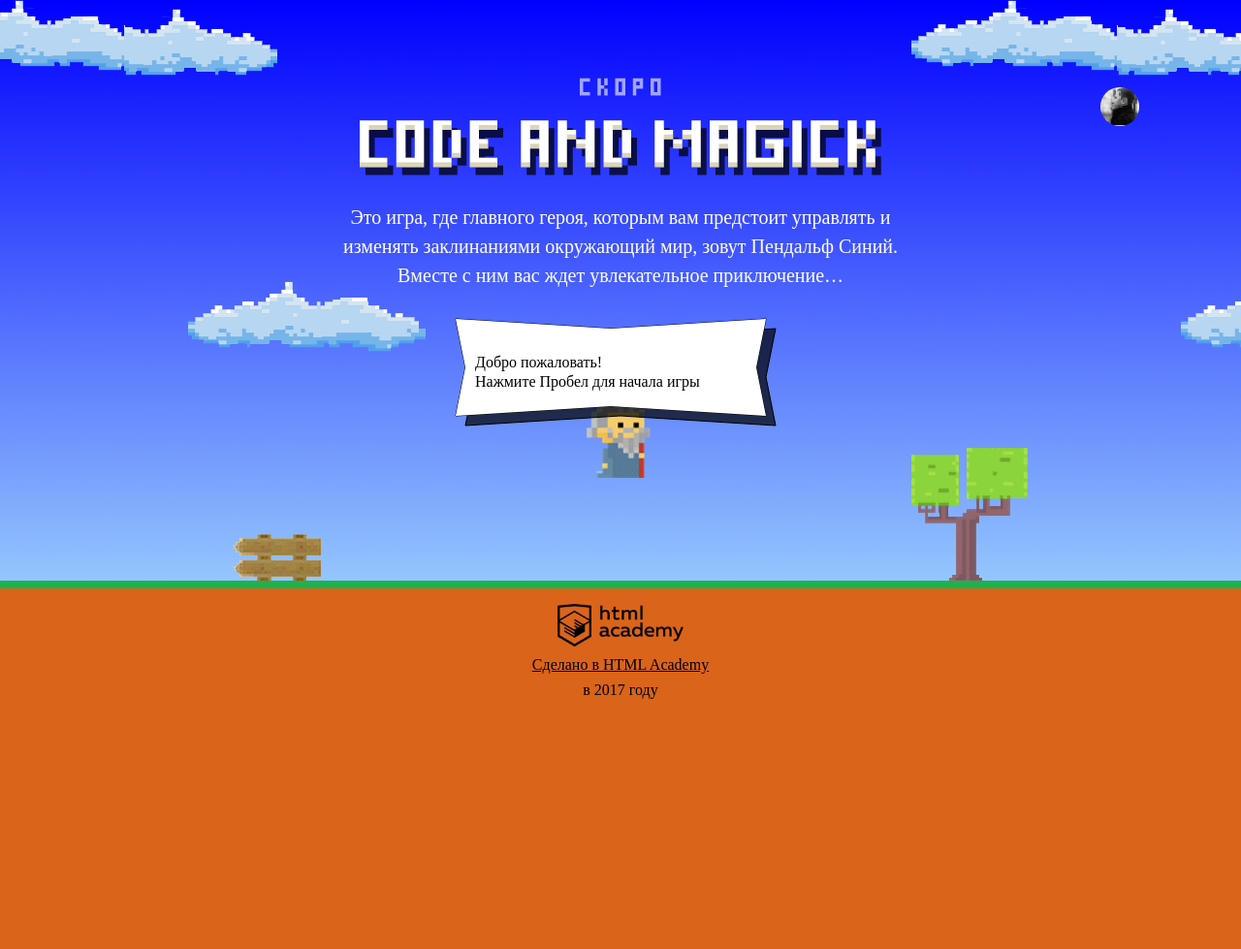
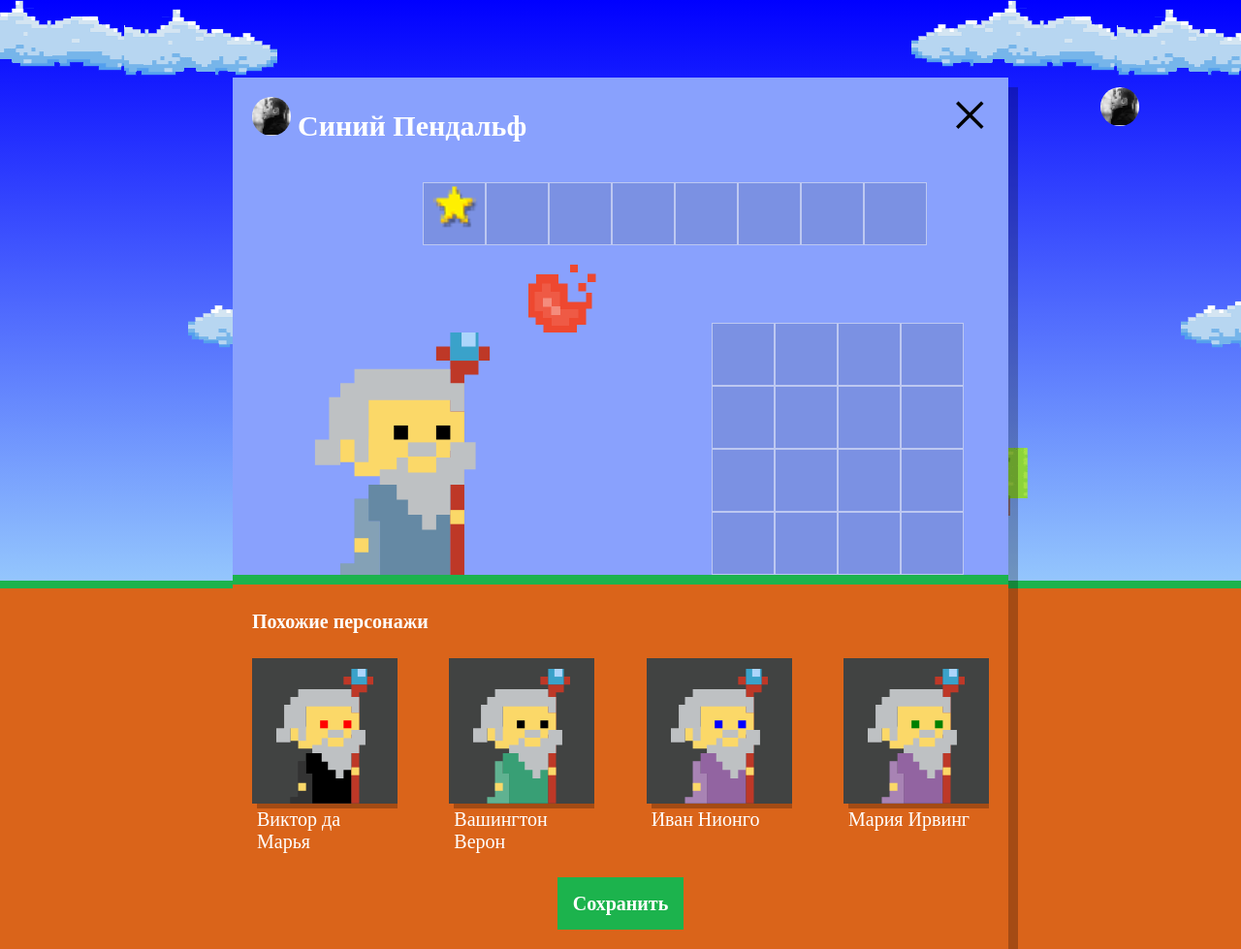
Before and after one commit to el-tumakov/301675-code-and-magick-20, a website: page index.html in a window 1280 px wide. Shown: the whole page at 97% size. Before the commit the page ends 800 px from the top, so only its background shows below. Drawn offline with Linux system fonts and the light colour scheme; a web font is replaced by a local one.

Commit message:
Реализует блок похожих персонажей
Добавляет в блок похожих персонажей четырх магов
со случайно сгенерированными именами и цветом плащей и глаз

```diff
--- a/index.html
+++ b/index.html
@@ -209,6 +209,7 @@
   }
 </script>
 <script src="js/stat.js"></script>
+<script src="js/setup.js"></script>
 <script src="js/game.js"></script>
 
 </body>
--- /dev/null
+++ b/js/setup.js
@@ -0,0 +1,73 @@
+'use strict';
+
+var NAMES = [
+  'Иван',
+  'Хуан Себастьян',
+  'Мария',
+  'Кристоф',
+  'Виктор',
+  'Юлия',
+  'Люпита',
+  'Вашингтон'
+];
+var SURNAMES = [
+  'да Марья',
+  'Верон',
+  'Мирабелла',
+  'Вальц',
+  'Онопко',
+  'Топольницкая',
+  'Нионго',
+  'Ирвинг'
+];
+var COAT_COLORS = [
+  'rgb(101, 137, 164)',
+  'rgb(241, 43, 107)',
+  'rgb(146, 100, 161)',
+  'rgb(56, 159, 117)',
+  'rgb(215, 210, 55)',
+  'rgb(0, 0, 0)'
+];
+var EYES_COLORS = [
+  'black',
+  'red',
+  'blue',
+  'yellow',
+  'green'
+];
+var WIZARDS_COUNT = 4;
+
+var setup = document.querySelector('.setup');
+var similarWizards = document.querySelector('.setup-similar');
+
+setup.classList.remove('hidden');
+similarWizards.classList.remove('hidden');
+
+var similarListElement = document.querySelector('.setup-similar-list');
+var similarWizardTemplate = document.querySelector('#similar-wizard-template')
+  .content
+  .querySelector('.setup-similar-item');
+var wizards = [];
+
+var getRandomElement = function (array) {
+  return array[Math.floor(Math.random() * array.length)];
+};
+
+for (var i = 0; i < WIZARDS_COUNT; i++) {
+  wizards[i] = {
+    name: getRandomElement(NAMES) + ' ' + getRandomElement(SURNAMES),
+    coatColor: getRandomElement(COAT_COLORS),
+    eyesColor: getRandomElement(EYES_COLORS)
+  };
+
+  var wizardElement = similarWizardTemplate.cloneNode(true);
+  var similarLabel = wizardElement.querySelector('.setup-similar-label');
+  var wizardCoat = wizardElement.querySelector('.wizard-coat');
+  var wizardEyes = wizardElement.querySelector('.wizard-eyes');
+
+  similarLabel.textContent = wizards[i].name;
+  wizardCoat.style.fill = wizards[i].coatColor;
+  wizardEyes.style.fill = wizards[i].eyesColor;
+
+  similarListElement.appendChild(wizardElement);
+}
```
